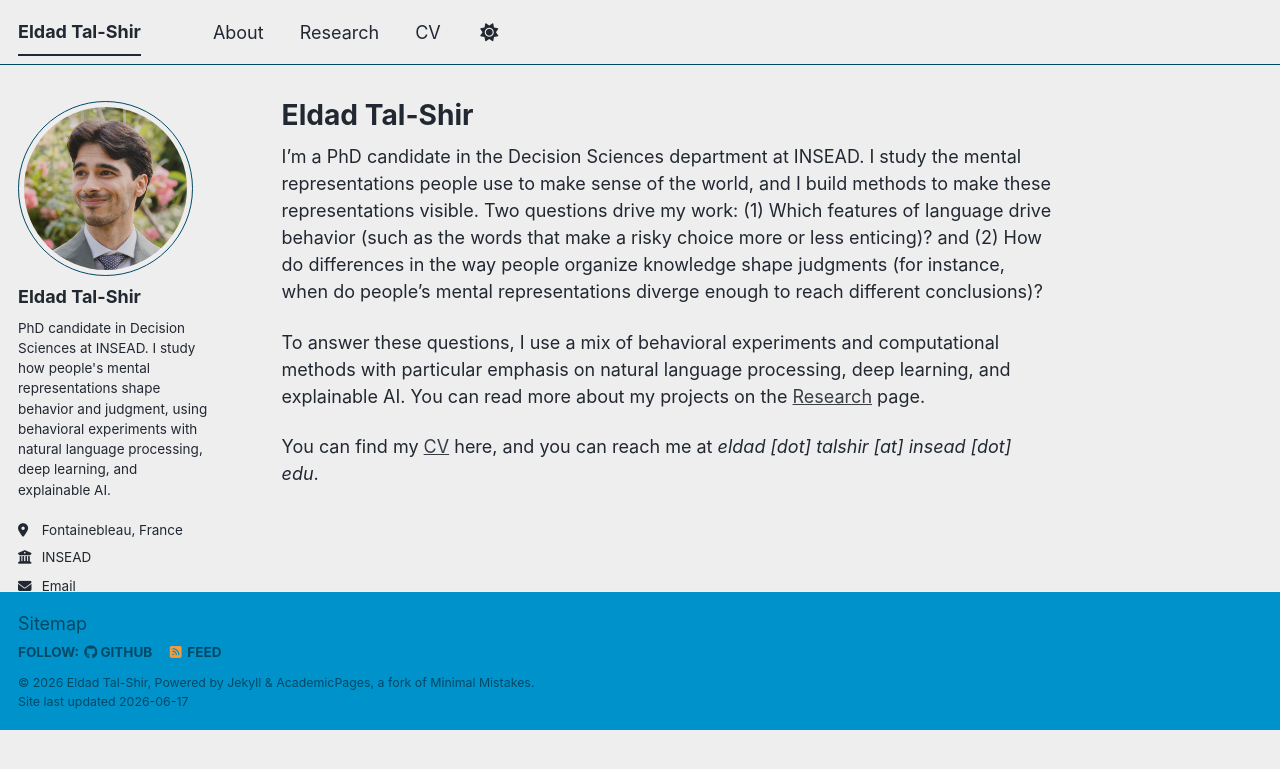
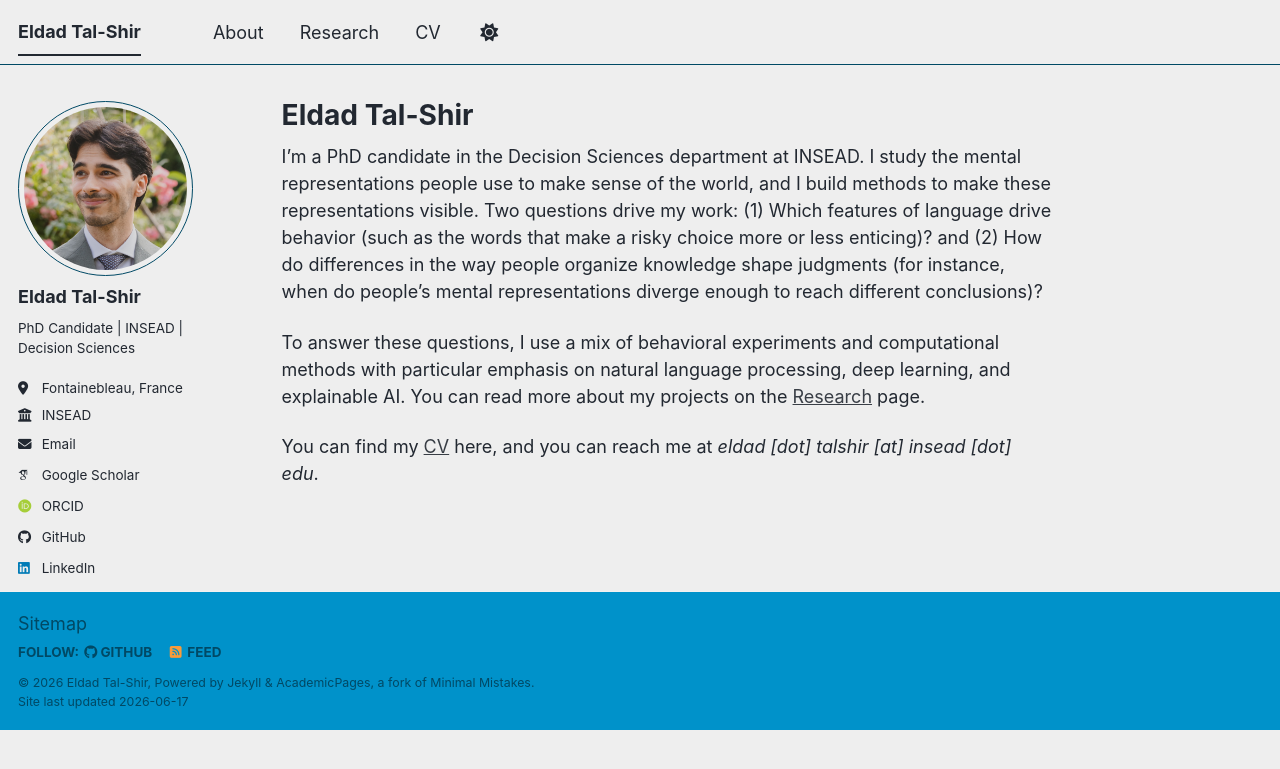
Before and after one commit to EldadTalShir/eldadtalshir.github.io, a Jekyll site: the page built from _pages/about.md, in a window 1280 px wide. Shown: the top 769 px of the page. Built offline with Jekyll 4.4.1, drawn with Linux system fonts in a browser that asks for light colours; some web fonts are replaced; a script bundle is joined from its source files by our own code; library files that are not in the unit come from our copies.

Commit message:
Update _config.yml

```diff
--- a/_config.yml
+++ b/_config.yml
@@ -26,7 +26,7 @@ author:
   avatar           : "profile.png"
   name             : "Eldad Tal-Shir"
   pronouns         : # example: "she/her"
-  bio              : "PhD candidate in Decision Sciences at INSEAD. I study how people's mental representations shape behavior and judgment, using behavioral experiments with natural language processing, deep learning, and explainable AI."
+  bio              : "PhD Candidate | INSEAD | Decision Sciences"
   location         : "Fontainebleau, France"
   employer         : "INSEAD"
   uri              : # URL
```
